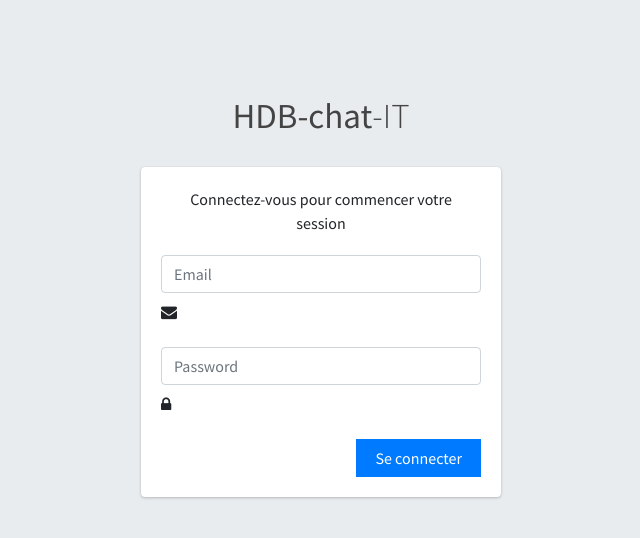
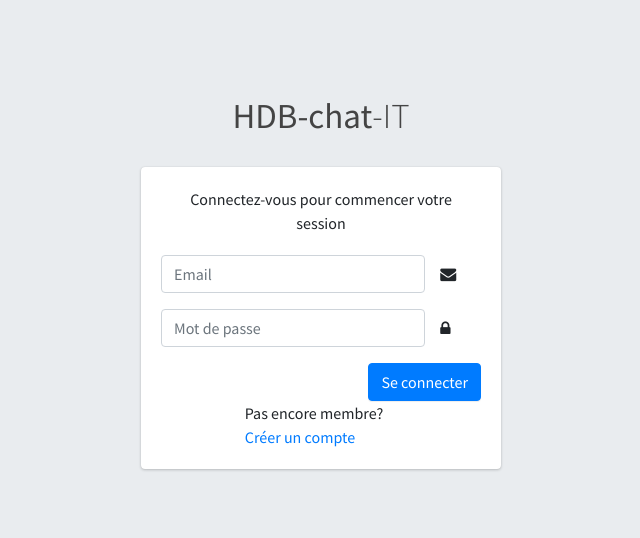
Before and after one commit to irin-andrian/hdb-chat-it, a PHP site: page /login.php in a window 1280 px wide. Shown: the top 538 px of the page, without its empty margins (319-959 px from the left). Run offline with PHP 8.4, Linux system fonts and the light colour scheme; some libraries are stand-ins or nearby versions.

Commit message:
update login page

```diff
--- a/login.php
+++ b/login.php
@@ -3,7 +3,7 @@
 <head>
     <meta charset="utf-8">
     <meta http-equiv="X-UA-Compatible" content="IE=edge">
-    <title>AdminLTE 3 | Log in</title>
+    <title>HDB Chat IT | Log in</title>
     <!-- Tell the browser to be responsive to screen width -->
     <meta name="viewport" content="width=device-width, initial-scale=1">
 
@@ -30,23 +30,50 @@
                 Connectez-vous pour commencer votre session</p>
 
             <form action="../../index2.html" method="post">
+                <div class="row">
+                    <div class="col-md-10">
                         <div class="form-group has-feedback">
                             <input type="email" class="form-control" placeholder="Email">
+                        </div>
+                    </div>
+                    <div class="col-md-2">
                         <span class="fa fa-envelope form-control-feedback"></span>
                     </div>
+                </div>
+                <div class="row">
+                    <div class="col-md-10">
                         <div class="form-group has-feedback">
-                    <input type="password" class="form-control" placeholder="Password">
+                            <input type="password" class="form-control" placeholder="Mot de passe">
+                        </div>
+                    </div>
+                    <div class="col-md-2">
+                        <div class="form-group has-feedback">
                             <span class="fa fa-lock form-control-feedback"></span>
                         </div>
+                    </div>
+                </div>
                 <div class="row">
-                    <div class="col-7">
-
+                    <div class="col-md-12">
+                        <button type="submit" class="btn btn-primary float-right">Se connecter</button>
                     </div>
-                    <!-- /.col -->
-                    <div class="col-5">
-                        <button type="submit" class="btn btn-primary btn-block btn-flat">Se connecter</button>
                 </div>
-                    <!-- /.col -->
+                <div class="row">
+                    <div class="col-md-3">
+                    </div>
+                    <div class="col-md-6">
+                        <span class="form-control-feedback">Pas encore membre?</span>
+                    </div>
+                    <div class="col-md-3">
+                    </div>
+                </div>
+                <div class="row">
+                    <div class="col-md-3">
+                    </div>
+                    <div class="col-md-6">
+                        <a href="/register.php">Créer un compte</a>
+                    </div>
+                    <div class="col-md-3">
+                    </div>
                 </div>
             </form>
 
```
Lines whose indentation alone changed are shown as unchanged.
